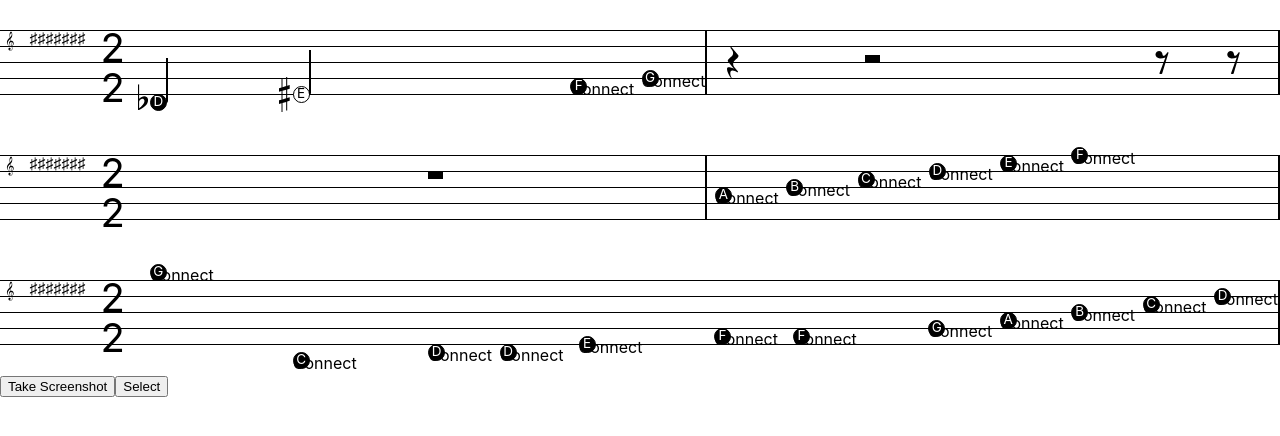
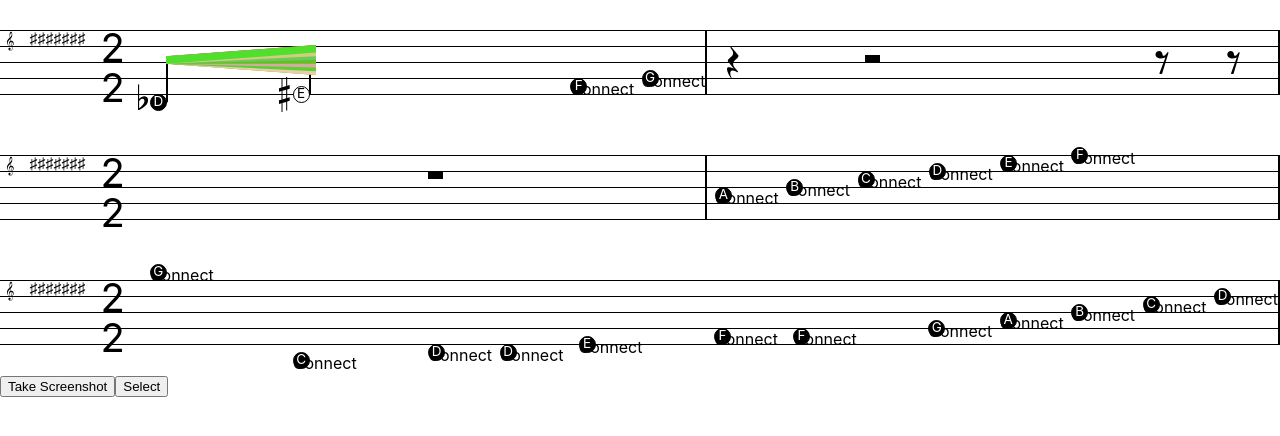
Before and after one commit to oboyle-matthew/sheet-music, a React (Create React App) app: page / in a window 1280 px wide. Shown: the top 436 px of the page. Built offline with nearby package versions, Linux system fonts and the light colour scheme.

Commit message:
StemConnector using polygon working -- just need to implement with actual note reading

```diff
--- a/src/components/score/ScoreLine.js
+++ b/src/components/score/ScoreLine.js
@@ -14,11 +14,28 @@ const getRandomColor = () => {
 
 function ScoreLine(props) {
     const { lineWidth, gapBetweenLines, timeSig } = props;
+    const connectorWidth = 25;
     return (
         <StaffContainer gapBetweenLines={gapBetweenLines} lineWidth={lineWidth} >
-            {/*<TestContainer>*/}
-                {/*<Test/>*/}
-            {/*</TestContainer>*/}
+            <TestContainer>
+
+                <div style={{width: 500, height: 10}} />
+                <div style={{width: '30%', height: 2*gapBetweenLines}}>
+
+                    <svg style={{width: '100%', height: '100%'}} preserveAspectRatio="none" viewBox="0 0 100 100">
+                        {[-3,-2,-1,0,1,2,3].map(num => {
+                            const bottomLeft = `0, ${50 + connectorWidth/2}`;
+                            const topLeft = `0, ${50 - connectorWidth/2}`;
+                            const topRightPos = (3-num)*connectorWidth/2;
+                            const topRight = `100, ${topRightPos}`;
+                            const bottomRight = `100, ${topRightPos+connectorWidth}`;
+                            const points = [bottomLeft, topLeft, topRight, bottomRight];
+                            return <polygon points={points.join(' ')}
+                                 style={{fill: getRandomColor()}}/>
+                        })}
+                    </svg>
+                </div>
+            </TestContainer>
             <LineInfo lineWidth={lineWidth} gapBetweenLines={gapBetweenLines} timeSig={timeSig} />
             {props.notes.map(bar => (
                 <Bar timeSig={timeSig[0]/timeSig[1]} notes={bar} lineWidth={lineWidth} gapBetweenLines={gapBetweenLines} width={100/props.notes.length} />
@@ -39,21 +56,12 @@ const StaffContainer = styled.div`
 
 const TestContainer = styled.div`
     position: absolute;
-    left: 150px;
-    z-index: 9999999;
-    width: 1000px;
-    background-color: yellow;
-    // top: 50px;
-
+    left: 166px;
+    top: 35px;
+    z-index: 99999;
 `;
 
-const Test = styled.div`
-    background-color: purple;
-    height: 10px;
-    width: 50%;
-    transform-origin: top left;
-    transform: rotate(5deg) skew(5deg);
-
+const Test = styled.line`
 `;
 
 export default ScoreLine;
--- a/src/helpers/CreateStems.js
+++ b/src/helpers/CreateStems.js
@@ -13,7 +13,7 @@ export const createStems = (bar, timeSig) => {
         if (smallestSubDiv >= 0) {
             // console.log(beat);
             for (let subDiv = 0; subDiv <= smallestSubDiv; subDiv++) {
-                getChain(subDiv, beat);
+                getChain(subDiv, beat, timeSig);
             }
         }
         beat.forEach(note => {
@@ -43,7 +43,7 @@ const assignStems = (note) => {
     }
 };
 
-const getChain = (typeIndex, beat) => {
+const getChain = (typeIndex, beat, timeSig) => {
     for (let i = 0; i < beat.length; i++) {
         const currNote = beat[i];
         if (subDivOrder.indexOf(currNote.type) >= typeIndex) {
@@ -71,11 +71,15 @@ const getChain = (typeIndex, beat) => {
             if (currChain.notes.length > 1) {
                 const firstElem = currChain.notes[0];
                 const lastElem = currChain.notes[currChain.notes.length-1];
-                // console.log(firstElem);
                 const length = getLeftDistance(lastElem) - getLeftDistance(firstElem);
-                //TODO: Should be length / length of current note
-                const relativeLength = length / 2;
+                console.log("Len");
                 console.log(length);
+                console.log(timeSig[0]);
+                console.log(timeSig[1]);
+                // Length of the chain, relative to length of the bar
+                const percentageLength = length / ((timeSig[0] * 16) / timeSig[1]);
+                console.log(percentageLength);
+                console.log(currChain);
                 console.log(currChain.max);
                 currChain.notes.forEach((note, i) => {
                     if (!note.hasOwnProperty('stemConnector')) {
@@ -84,7 +88,7 @@ const getChain = (typeIndex, beat) => {
                     if (i === 0) {
                         note.stemConnector.push({
                             start: true,
-                            length: relativeLength,
+                            length: percentageLength,
                             height: 10,
                             transform: 5,
                             type: typeIndex,
@@ -117,7 +121,8 @@ const getSmallestSubdivision = (beat) => {
 
 const splitNotesByBeats = (bar, timeSig) => {
     const splitByBeats = [...Array(timeSig[0]).keys()].map(e => []);
-    bar.filter(note => note.type !== 'rest').forEach(note => {
+    bar.filter(note => note.pitch !== 'rest').forEach(note => {
+        console.log(note);
         const total = getLeftDistance(note);
         const sixteenthsInBeat = (1/timeSig[1]) * 16;
         splitByBeats[Math.floor(total/sixteenthsInBeat)].push(note);
```
